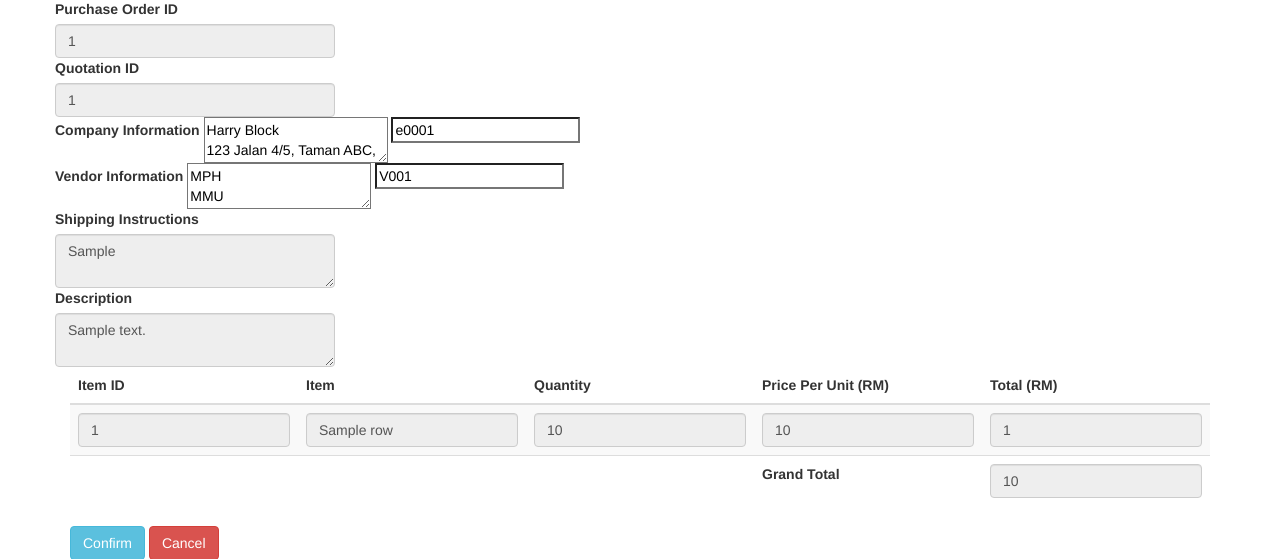
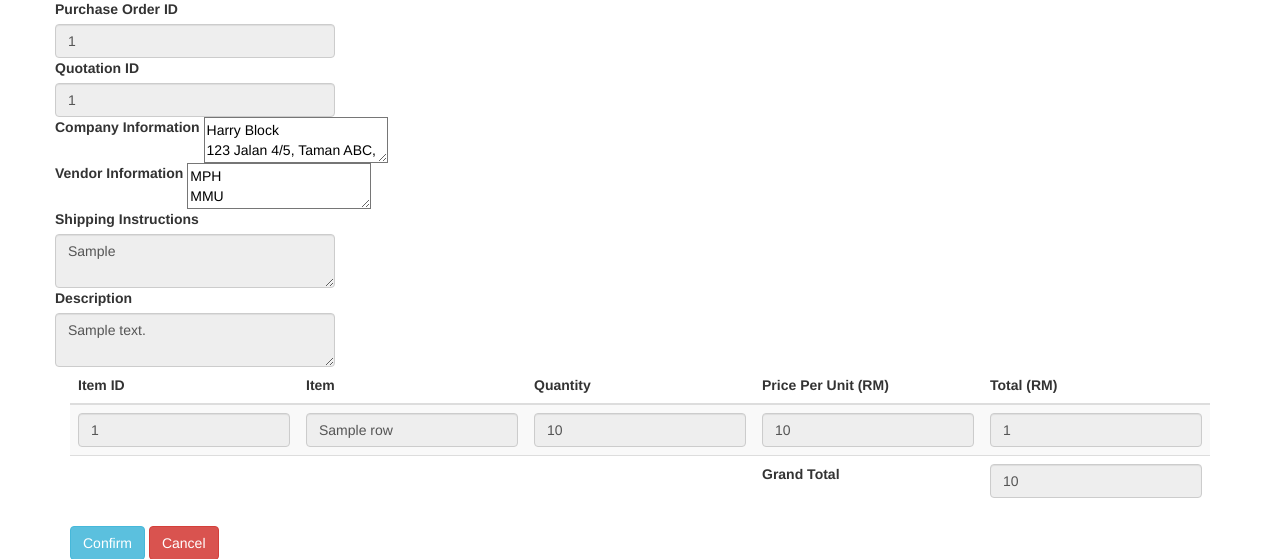
Before and after one commit to dragonbang14/Group-09-Purchasing-System, a Django app: template Purchasing System/PurchaseOrder/templates/PurchaseOrder/purchaseorderconfirmation.html in a window 1280 px wide. Shown: the part 51-610 px from the top of the page. Run offline with Django 3.2, Linux system fonts and the light colour scheme; data comes from the database, SQL or seed files in the repository; both versions use the stored data as it was after the commit; the template is opened without the code that fills it: values that come from a table or form of the project are taken from there, most other values are stand-ins (such as "Sample title", 1, 10 or a date in 2020); some libraries are stand-ins or nearby versions.

Commit message:
type text to hidden

```diff
--- a/Purchasing System/PurchaseOrder/templates/PurchaseOrder/purchaseorderconfirmation.html
+++ b/Purchasing System/PurchaseOrder/templates/PurchaseOrder/purchaseorderconfirmation.html
@@ -18,12 +18,12 @@
             <div class="col">
                 <label class="labelpodetails fontlabel">Company Information</label>
               <textarea type="text" class="infobox" name="staff_info" readonly>{{staff.person_name}} &#13;&#10;{{staff.person_address}} &#13;&#10;{{staff.person_phone_number}}</textarea>
-                <input type="text" class="hideinfo" name="staff_id" value="{{staff.person_id}}">
+                <input type="hidden" class="hideinfo" name="staff_id" value="{{staff.person_id}}">
             </div>
             <div class="col">
                 <label class="labelpodetails fontlabel">Vendor Information</label>
               <textarea type="text" class="infobox" name="vendor_info" value="{{vendor_info.vendor_id}}" readonly>{{vendor_info.vendor_name}} &#13;&#10;{{vendor_info.vendor_address}} &#13;&#10;{{vendor_info.vendor_phone_number}}</textarea>
-              <input type="text" class="hideinfo" name="vendor_id" value="{{vendor_info.vendor_id}}">
+              <input type="hidden" class="hideinfo" name="vendor_id" value="{{vendor_info.vendor_id}}">
             </div>
         </div>
 
```
Also changed, not shown: Purchasing System/db.sqlite3.
